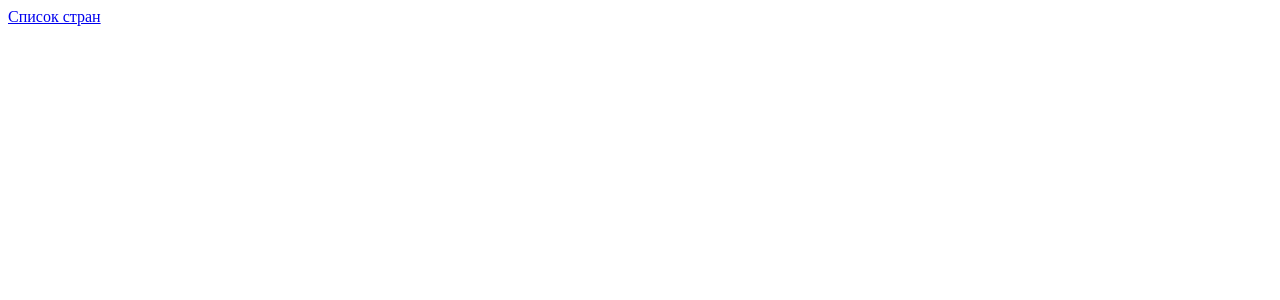
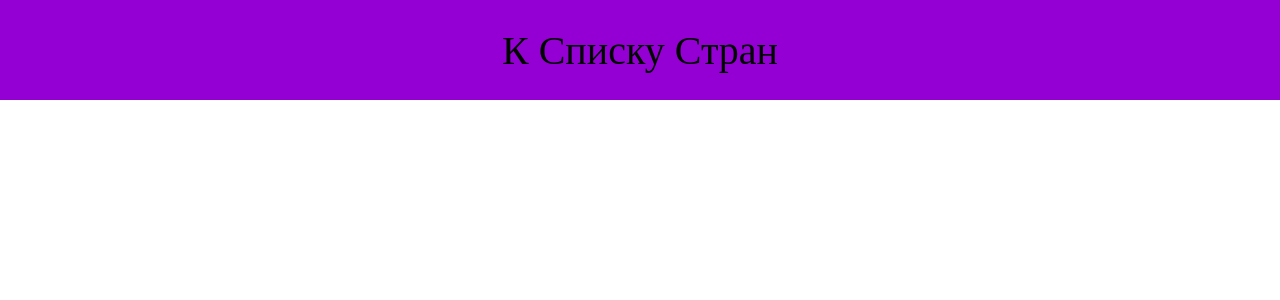
Before and after one commit to pylsar/myVueCountries, a Vue app: page / in a window 1280 px wide. Shown: the top 300 px of the page. Built offline with nearby package versions, Linux system fonts and the light colour scheme.

Commit message:
header and listItem styles

```diff
--- a/src/App.vue
+++ b/src/App.vue
@@ -1,23 +1,24 @@
 <template>
   <div id="app">
-    <router-link to="/list">Список стран</router-link>
-    <router-view></router-view>
+    <the-header />
+    <router-view />
   </div>
 </template>
 
 <script>
-
+import TheHeader from '@/components/TheHeader.vue'
 export default {
   name: "App",
   components: {
+    TheHeader
   },
-  data() {
-    return {};
-  },
-
-  methods: {},
 };
 </script>
 
 <style>
+*{
+  margin: 0;
+  padding: 0;
+  box-sizing: border-box;
+}
 </style>
--- a/src/components/List.vue
+++ b/src/components/List.vue
@@ -1,5 +1,5 @@
 <template>
-  <div>
+  <section>
     <div class="list">
       <div v-for="(country, index) in paginatedData" :key="index">
         <h3 class="list__title">{{ country.name }}</h3>
@@ -15,7 +15,7 @@
       <button @click="prewPage" :disabled="pageNumber === 0">Туда</button>
       <button @click="nextPage" :disabled="pageNumber >= pageCount - 1">Сюда</button>
     </div>
-  </div>
+  </section>
 </template>
 <script>
 import { mapActions, mapGetters } from "vuex";
@@ -57,6 +57,7 @@ export default {
   .list{
     display: flex;
     flex-wrap: wrap;
+    padding-top: 50px;
     &__title{
       text-align: center;
       padding-top: 12px;
--- a/src/components/ListItem.vue
+++ b/src/components/ListItem.vue
@@ -1,7 +1,14 @@
 <template>
   <div class="list-item">
       <h1>{{country.name}}</h1>
-      <h2>{{country.area}}</h2>
+      <!-- <h2>{{country.area}}</h2> -->
+      <ul>
+        <li>Capital: {{country.capital}}</li>
+        <li>Area: {{country.area}}</li>
+        <li>Population: {{country.population}}</li>
+        <li>Time Zones: {{country.timezones}}</li>
+        <li>Region: {{country.region}}</li>
+      </ul>
   </div>
 </template>
 <script>
--- /dev/null
+++ b/src/components/TheHeader.vue
@@ -0,0 +1,28 @@
+<template>
+    <header class="header">
+        <router-link to="/list" class="header__link">К Списку Стран</router-link>
+    </header>
+</template>
+<script>
+export default {
+    name: 'TheHeader'
+}
+</script>
+<style lang="scss">
+    .header{
+        width: 100%;
+        height: 100px;
+        background: #9400D3;
+        display: flex;
+        justify-content: center;
+        align-items: center;
+        &__link{
+            font-size: 40px;
+            color: black;
+            text-decoration: none;
+            &:hover{
+                opacity: .5;
+            }
+        }
+    }
+</style>
--- a/src/store.js
+++ b/src/store.js
@@ -21,6 +21,7 @@ export default new Vuex.Store({
       })
         .then((countries) => {
           commit("SET_COUNTRIES_TO_STATE", countries.data);
+          console.log(countries.data)
           return countries;
         })
         .catch((error) => {
```
